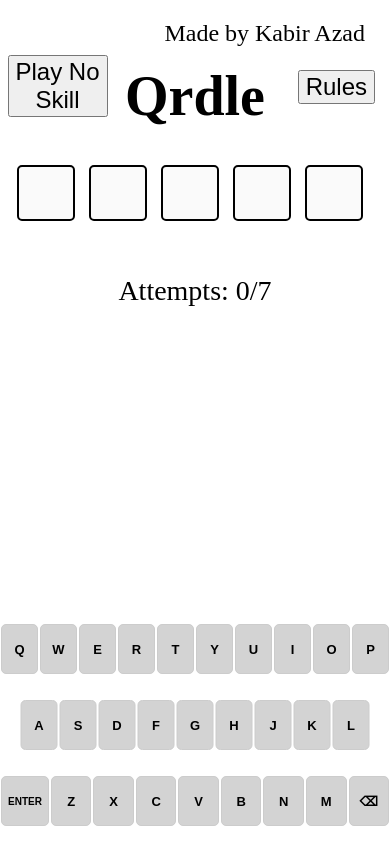
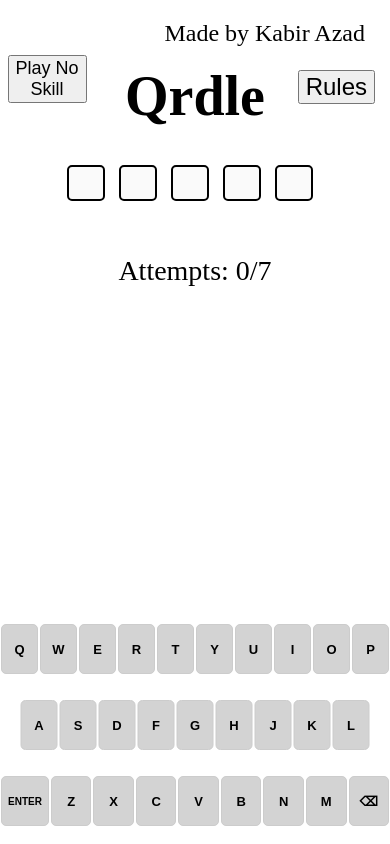
Before and after one commit to nogr8ness/Qrdle, a plain HTML site: page skill.html in a window 390 px wide. Drawn offline with Linux system fonts and the light colour scheme.

Commit message:
Scale Update 2.2

```diff
--- a/skill.html
+++ b/skill.html
@@ -176,7 +176,7 @@
                 top: 70px;
                 right: 15px;
                 font-size: 24px;
-                color: black;
+                color: black !important;
             }
 
             #rules-exit {
@@ -187,8 +187,8 @@
                 position: fixed;
                 top: 55px;
                 left: 7.5px;
-                font-size: 24px;
-                color: black;
+                font-size: 18px;
+                color: black !important;
             }
 
             .activate-phone {
@@ -253,8 +253,8 @@
             }
 
             .letter-input {
-                width: 50px; /* Adjust the input field width for smaller screens */
-                height: 50px; /* Adjust the input field height for smaller screens */
+                width: 30px; /* Adjust the input field width for smaller screens */
+                height: 30px; /* Adjust the input field height for smaller screens */
                 font-size: 40px; /* Adjust the font size for smaller screens */
                 opacity: 1;
             }
```
Also changed, not shown: noskill.html (+2 -2 lines).
